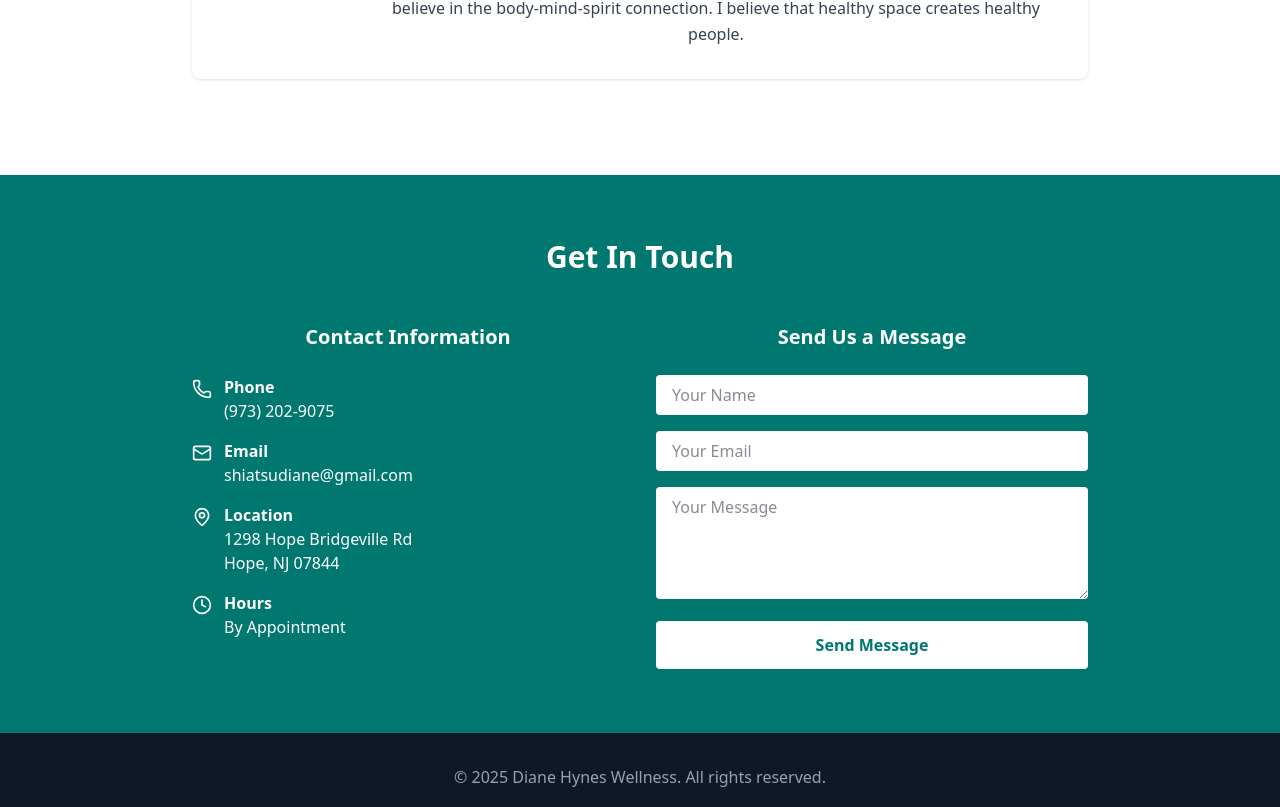
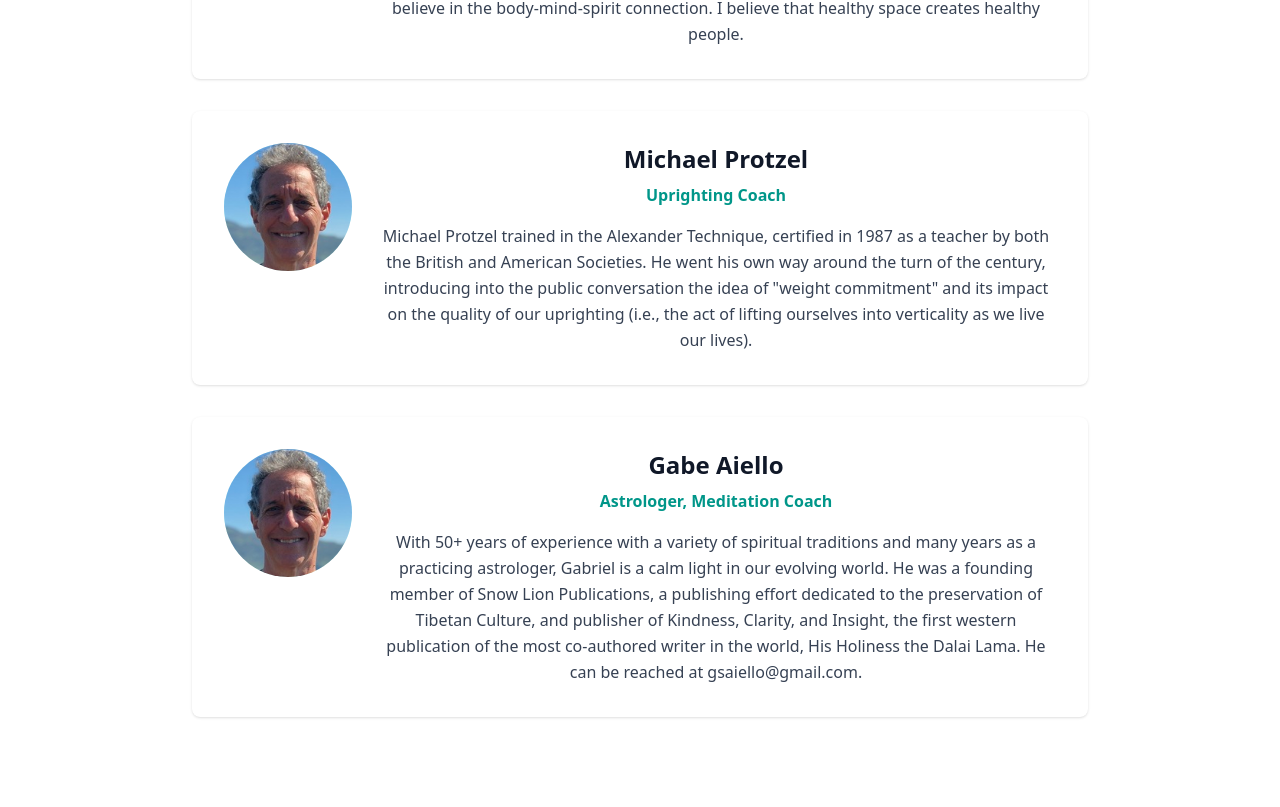
Before and after one commit to shiatsudiane/hope-wellness-website, a React (Vite) app: page / in a window 1280 px wide. Shown: the part 2473-3280 px from the top of the page. Built offline with nearby package versions, Linux system fonts and the light colour scheme.

Commit message:
Added Michael Bio

```diff
--- a/src/pages/Homepage.jsx
+++ b/src/pages/Homepage.jsx
@@ -5,6 +5,7 @@ import emailjs from '@emailjs/browser';
 import dianeProfile from '../assets/dianeProfile.jpg';
 import yvonneProfile from '../assets/yvonneProfile.jpg';
 import renaeProfile from '../assets/renaeProfile.jpg';
+import michaelProfile from '../assets/michaelProfile.png';
 
 export default function WellnessHomepage() {
   const [mobileMenuOpen, setMobileMenuOpen] = useState(false);
@@ -179,7 +180,7 @@ export default function WellnessHomepage() {
               <div className="w-32 h-32 bg-teal-100 rounded-full flex items-center justify-center shrink-0">
                 <img
                     src={dianeProfile}
-                    alt="YH"
+                    alt="DH"
                     className="w-full h-full object-cover rounded-full"
                 />
               </div>
@@ -198,13 +199,13 @@ export default function WellnessHomepage() {
               <div className="w-32 h-32 bg-teal-100 rounded-full flex items-center justify-center shrink-0">
                 <img
                     src={yvonneProfile}
-                    alt="YH"
+                    alt="YR"
                     className="w-full h-full object-cover rounded-full"
                 />
               </div>
               <div>
                 <h4 className="text-2xl font-bold text-gray-900 mb-2">Yvonne Reich</h4>
-                <p className="text-teal-600 font-semibold mb-4">Nurturing your soul and your healing journey</p>
+                <p className="text-teal-600 font-semibold mb-4">Reiki Master</p>
                 <p className="text-gray-700 leading-relaxed">
                   As a professional member of the International Center for Reiki. My approach is based in compassion
 and works with the body's innate ability for self-healing. Each session begins with quantum frequency
@@ -222,16 +223,53 @@ friends, and pets with in-person and online Reiki Training &amp; Certification C
               <div className="w-32 h-32 bg-teal-100 rounded-full flex items-center justify-center shrink-0">
                 <img
                     src={renaeProfile}
-                    alt="YH"
+                    alt="RJ"
                     className="w-full h-full object-cover rounded-full"
                 />
               </div>
               <div>
                 <h4 className="text-2xl font-bold text-gray-900 mb-2">Renae Jensen</h4>
-                <p className="text-teal-600 font-semibold mb-4">TBD</p>
+                <p className="text-teal-600 font-semibold mb-4">Feng Shui Consultant</p>
                 <p className="text-gray-700 leading-relaxed">
                   I have dedicated my life to guiding others to find simple and powerful solutions to their problems.
  I specialize in the science and wisdom of Conscious Design and Feng Shui. I believe in the body-mind-spirit connection. I believe that healthy space creates healthy people.
+                </p>
+              </div>
+            </div>
+          </div>
+
+          <div className="bg-white p-8 rounded-lg shadow-sm mb-8">
+            <div className="flex flex-col md:flex-row items-center md:items-start gap-6">
+              <div className="w-32 h-32 bg-teal-100 rounded-full flex items-center justify-center shrink-0">
+                <img
+                    src={michaelProfile}
+                    alt="MP"
+                    className="w-full h-full object-cover rounded-full"
+                />
+              </div>
+              <div>
+                <h4 className="text-2xl font-bold text-gray-900 mb-2">Michael Protzel</h4>
+                <p className="text-teal-600 font-semibold mb-4">Uprighting Coach</p>
+                <p className="text-gray-700 leading-relaxed">
+                    Michael Protzel trained in the Alexander Technique, certified in 1987 as a teacher by both the British and American Societies. He went his own way around the turn of the century, introducing into the public conversation the idea of "weight commitment" and its impact on the quality of our uprighting (i.e., the act of lifting ourselves into verticality as we live our lives).                </p>
+              </div>
+            </div>
+          </div>
+
+          <div className="bg-white p-8 rounded-lg shadow-sm mb-8">
+            <div className="flex flex-col md:flex-row items-center md:items-start gap-6">
+              <div className="w-32 h-32 bg-teal-100 rounded-full flex items-center justify-center shrink-0">
+                <img
+                    src={michaelProfile}
+                    alt="MP"
+                    className="w-full h-full object-cover rounded-full"
+                />
+              </div>
+              <div>
+                <h4 className="text-2xl font-bold text-gray-900 mb-2">Gabe Aiello</h4>
+                <p className="text-teal-600 font-semibold mb-4">Astrologer, Meditation Coach</p>
+                <p className="text-gray-700 leading-relaxed">
+                    With 50+ years of experience with a variety of spiritual traditions and many years as a practicing astrologer, Gabriel is a calm light in our evolving world. He was a founding member of Snow Lion Publications, a publishing effort dedicated to the preservation of Tibetan Culture, and publisher of Kindness, Clarity, and Insight, the first western publication of the most co-authored writer in the world, His Holiness the Dalai Lama. He can be reached at gsaiello@gmail.com.
                 </p>
               </div>
             </div>
@@ -330,7 +368,7 @@ friends, and pets with in-person and online Reiki Training &amp; Certification C
       {/* Footer */}
       <footer className="bg-gray-900 text-white py-8 px-4 sm:px-6 lg:px-8">
         <div className="max-w-7xl mx-auto text-center">
-          <p className="text-gray-400">© 2025 Diane Hynes Wellness. All rights reserved.</p>
+          <p className="text-gray-400">© 2025 Hope Wellness. All rights reserved.</p>
         </div>
       </footer>
     </div>
```
Also changed, not shown: src/assets/michaelProfile.png (added).
